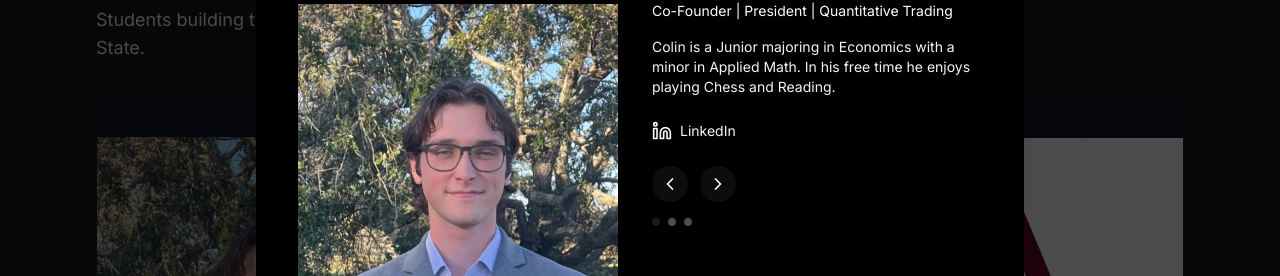
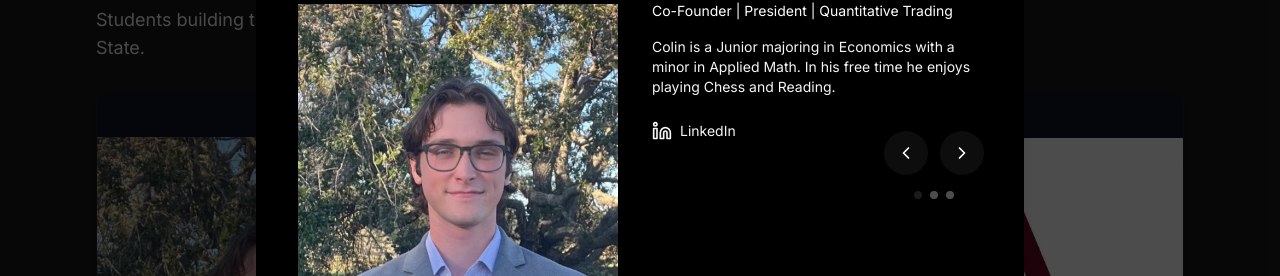
Before and after one commit to daxuhrie/txst-qfc-site, a Next.js app: page /leadership in a window 1280 px wide. Both pictures are taken after a click on the button 269 px from the left and 615 px from the top of the page. Shown: the part 235-511 px from the top of the page. Built offline with nearby package versions, Linux system fonts and the light colour scheme.

Commit message:
UI: place leadership modal navigation in fixed position to prevent vertical jumps between profiles

```diff
--- a/src/app/leadership/page.tsx
+++ b/src/app/leadership/page.tsx
@@ -85,8 +85,7 @@ function LeaderModal({ leaders, index, onClose, onPrev, onNext }: { leaders: any
 
                         <p className="mt-4 text-sm text-slate-300">{leader.bio}</p>
 
-                        <div className="mt-6 flex flex-col gap-4 h-full">
-                            <div className="flex-1">
+                        <div className="mt-6">
                             {leader.linkedin && (
                                 <a href={leader.linkedin} target="_blank" rel="noreferrer" aria-label={`${leader.name} LinkedIn`} className="inline-flex items-center gap-2 text-sm text-slate-300 hover:text-primary-700">
                                     <Linkedin className="w-5 h-5" /> LinkedIn
@@ -99,12 +98,16 @@ function LeaderModal({ leaders, index, onClose, onPrev, onNext }: { leaders: any
                                 </a>
                             )}
                         </div>
+                    </div>
+                </div>
 
-                            <div className="flex items-center gap-3 mt-auto">
-                                <button onClick={onPrev} aria-label="Previous" className="p-2 rounded-full bg-white/5 hover:bg-white/10">
+                {/* Fixed-position navigation: keeps arrows and dots at the same vertical position */}
+                <div className="absolute right-10 top-1/2 transform -translate-y-1/2 z-30 flex flex-col items-center gap-4">
+                    <div className="flex items-center gap-3">
+                        <button onClick={onPrev} aria-label="Previous" className="p-3 rounded-full bg-white/5 hover:bg-white/10">
                             <ChevronLeft className="w-5 h-5" />
                         </button>
-                                <button onClick={onNext} aria-label="Next" className="p-2 rounded-full bg-white/5 hover:bg-white/10">
+                        <button onClick={onNext} aria-label="Next" className="p-3 rounded-full bg-white/5 hover:bg-white/10">
                             <ChevronRight className="w-5 h-5" />
                         </button>
                     </div>
@@ -113,8 +116,6 @@ function LeaderModal({ leaders, index, onClose, onPrev, onNext }: { leaders: any
                         {leaders.map((_, i) => (
                             <span key={i} className={`h-2 w-2 rounded-full ${i === index ? 'bg-white' : 'bg-white/30'}`} />
                         ))}
-                            </div>
-                        </div>
                     </div>
                 </div>
             </div>
```
Lines whose indentation alone changed are shown as unchanged.
